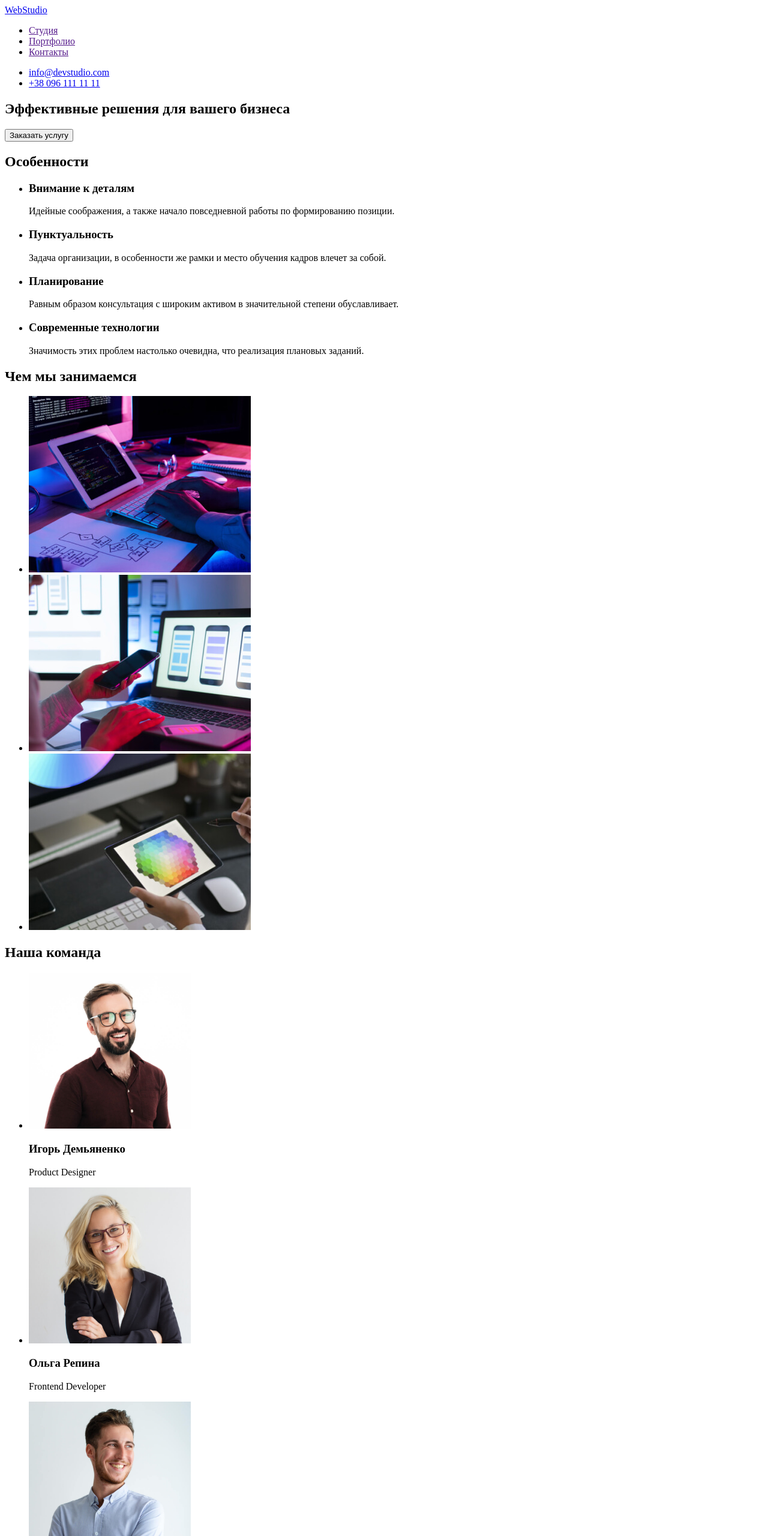
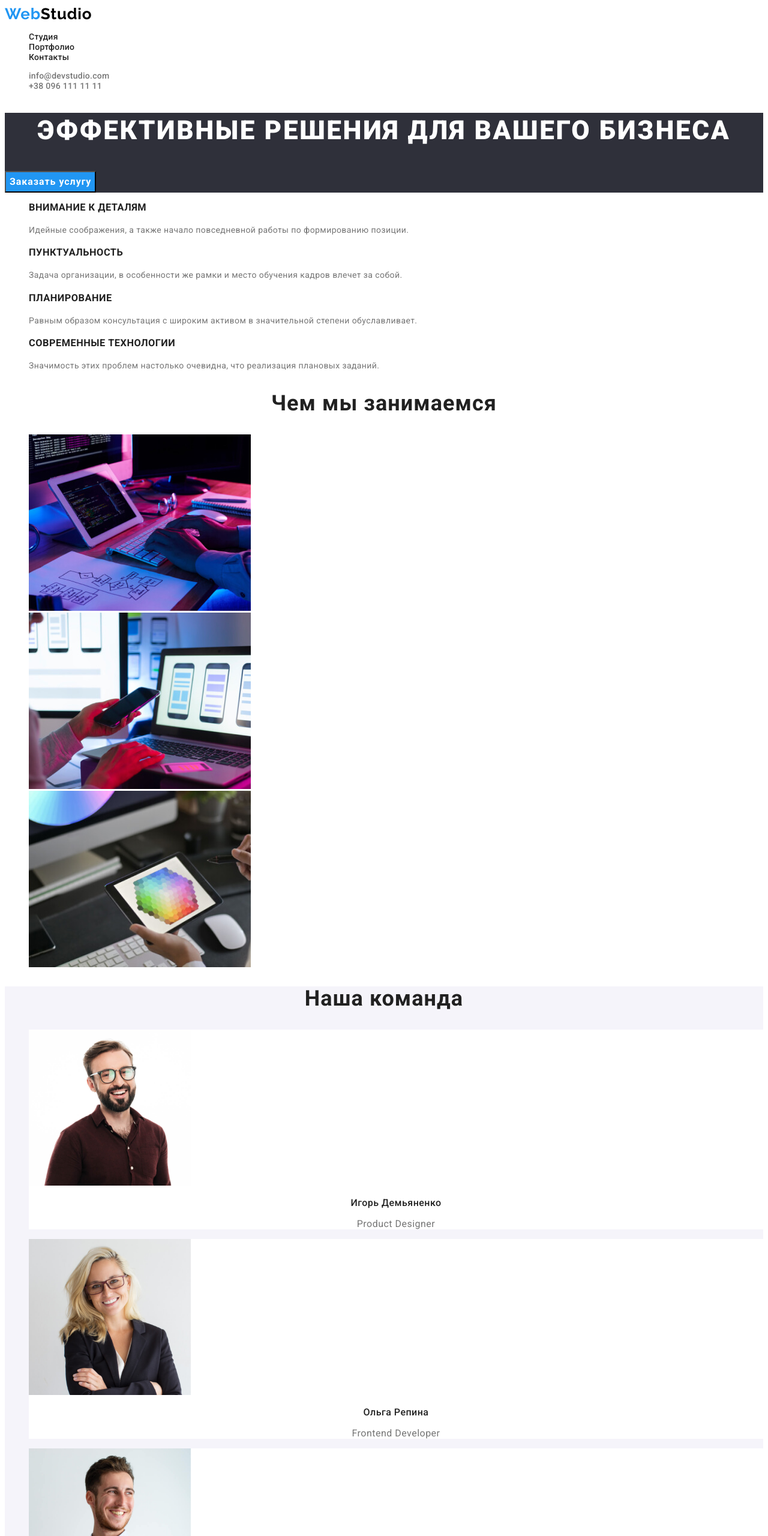
Before and after one commit to leprecoin112/goit-markup-hw-02, a plain HTML site: page index.html in a window 1280 px wide. Shown: the top 2560 px of the page at 60% size. Drawn offline with Linux system fonts and the light colour scheme.

Commit message:
add styles index.html

```diff
--- /dev/null
+++ b/css/styles.css
@@ -0,0 +1,175 @@
+:root {
+  --primary-text-color: #ffffff;
+  --secondary-text-color: #212121;
+  --tertiary-text-color: #757575;
+  --hover-text-color: #2196f3;
+  --bg-color: #2f303a;
+}
+
+body {
+  font-family: 'Roboto', sans-serif;
+  font-size: 14px;
+}
+
+.link {
+  text-decoration: none;
+  font-weight: 500;
+  line-height: 1.14;
+  letter-spacing: 0.02em;
+  color: var(--secondary-text-color);
+}
+
+.link:hover,
+.link:focus {
+  color: var(--hover-text-color);
+}
+
+.list {
+  list-style: none;
+}
+
+.visually-hidden {
+  position: absolute;
+  white-space: nowrap;
+  width: 1px;
+  height: 1px;
+  overflow: hidden;
+  border: 0;
+  padding: 0;
+  clip: rect(0 0 0 0);
+  clip-path: inset(50%);
+  margin: -1px;
+}
+
+/* HOME */
+/* -----------------HEADER---------------------- */
+.logo {
+  font-family: 'Raleway', sans-serif;
+  font-weight: 700;
+  font-size: 26px;
+  line-height: 1.19;
+  letter-spacing: 0.03em;
+  text-decoration: none;
+  color: var(--hover-text-color);
+}
+
+.logo-primary {
+  color: #000000;
+}
+.contact {
+  color: var(--tertiary-text-color);
+}
+
+.section-title {
+  font-weight: 700;
+  font-size: 36px;
+  line-height: 1.16;
+  text-align: center;
+  letter-spacing: 0.03em;
+  color: var(--secondary-text-color);
+}
+
+/* -----------------HERO---------------------- */
+.hero {
+  background-color: var(--bg-color);
+}
+.hero-title {
+  font-weight: 900;
+  font-size: 44px;
+  line-height: 1.36;
+  text-align: center;
+  letter-spacing: 0.06em;
+  text-transform: uppercase;
+  color: var(--primary-text-color);
+}
+
+.hero-button {
+  font-family: inherit;
+  font-style: normal;
+  font-weight: 700;
+  font-size: 16px;
+  line-height: 1.88;
+  text-align: center;
+  letter-spacing: 0.06em;
+  color: var(--primary-text-color);
+
+  background-color: var(--hover-text-color);
+}
+
+.hero-button:focus,
+.hero-button:hover {
+  background-color: #188ce8;
+}
+
+/* -----------------Features---------------------- */
+.feature-item .title {
+  font-weight: 700;
+  line-height: 1.14;
+  letter-spacing: 0.03em;
+  text-transform: uppercase;
+  color: var(--secondary-text-color);
+}
+
+.feature-item .text {
+  line-height: 1.71;
+  letter-spacing: 0.03em;
+  color: var(--tertiary-text-color);
+}
+
+/* -----------------What are we doing---------------------- */
+
+/* -----------------Team---------------------- */
+.team {
+  background-color: #f5f4fa;
+}
+
+.team-item {
+  background-color: var(--primary-text-color);
+}
+
+.team-item .title {
+  font-weight: 500;
+  font-size: 16px;
+  line-height: 1.19;
+  text-align: center;
+  letter-spacing: 0.03em;
+  color: var(--secondary-text-color);
+}
+
+.team-item .text {
+  font-size: 16px;
+  line-height: 1.19;
+  text-align: center;
+  letter-spacing: 0.03em;
+  color: var(--tertiary-text-color);
+}
+
+/* -----------------Footer---------------------- */
+.footer {
+  background-color: var(--bg-color);
+}
+.logo-secondary {
+  color: var(--primary-text-color);
+}
+
+.address-item .address {
+  text-decoration: none;
+  font-style: normal;
+  line-height: 1.71;
+  letter-spacing: 0.03em;
+  color: var(--primary-text-color);
+}
+
+.address-item .contact {
+  text-decoration: none;
+  font-style: normal;
+  line-height: 1.71;
+  letter-spacing: 0.03em;
+  color: rgba(255, 255, 255, 0.6);
+}
+.address-item .address:hover,
+.address-item .address:focus,
+.address-item .contact:hover,
+.address-item .contact:focus {
+  color: var(--hover-text-color);
+}
--- a/index.html
+++ b/index.html
@@ -4,99 +4,123 @@
     <meta charset="UTF-8" />
     <meta http-equiv="X-UA-Compatible" content="IE=edge" />
     <meta name="viewport" content="width=device-width, initial-scale=1.0" />
+    <link href="https://fonts.googleapis.com/css2?family=Raleway:wght@700&family=Roboto:wght@400;500;700;900&display=swap" rel="stylesheet">
+    <link rel="stylesheet" href="./css/styles.css" />
     <title>Главная</title>
   </head>
   <body>
     <header>
       <!--Logo-->
-			<a href="./index.html">WebStudio</a>
+      <a href="./index.html" class="logo">Web<span class="logo-primary">Studio</span>
+      </a>
+
       <!--Navigation-->
       <nav>
-				<ul>
-					<li><a href="">Студия</a></li>
-					<li><a href="">Портфолио</a></li>
-					<li><a href="">Контакты</a></li>
+        <ul class="site-nav list">
+          <li><a href="" class="link">Студия</a></li>
+          <li><a href="" class="link">Портфолио</a></li>
+          <li><a href="" class="link">Контакты</a></li>
         </ul>
       </nav>
       <!--Contacts-->
-			<ul>
-				<li><a href="mailto:info@devstudio.com">info@devstudio.com</a></li>
-				<li><a href="tel:+380961111111">+38 096 111 11 11</a></li>
+      <ul class="contacts list">
+        <li>
+          <a class="link contact" href="mailto:info@devstudio.com"">info@devstudio.com</a>
+        </li>
+        <li><a class="link contact" href="tel:+380961111111">+38 096 111 11 11</a></li>
       </ul>
     </header>
     <main>
       <!--Hero-->
-			<section>
-				<h1>Эффективные решения для вашего бизнеса</h1>
-				<button type="button">Заказать услугу</button>
+      <section class="hero">
+        <h1 class="hero-title">Эффективные решения для вашего бизнеса</h1>
+        <button class="hero-button" type="button">Заказать услугу</button>
       </section>
-			<!--Peculiarities-->
-			<section>
-				<h2>Особенности</h2>
-				<ul>
-					<li>
-						<h3>Внимание к деталям</h3>
-						<p>Идейные соображения, а также начало повседневной работы по формированию позиции.</p>
+      <!--Features-->
+      <section class="section">
+        <h2 class="visually-hidden">Особенности</h2>
+        <ul class="list feature-list">
+          <li class="feature-item">
+            <h3 class="title">Внимание к деталям</h3>
+            <p class="text">
+              Идейные соображения, а также начало повседневной работы по формированию позиции.
+            </p>
           </li>
-					<li>
-						<h3>Пунктуальность</h3>
-						<p>Задача организации, в особенности же рамки и место обучения кадров влечет за собой.</p>
+          <li class="feature-item">
+            <h3 class="title">Пунктуальность</h3>
+            <p class="text">
+              Задача организации, в особенности же рамки и место обучения кадров влечет за собой.
+            </p>
           </li>
-					<li>
-						<h3>Планирование</h3>
-						<p>Равным образом консультация с широким активом в значительной степени обуславливает.</p>
+          <li class="feature-item">
+            <h3 class="title">Планирование</h3>
+            <p class="text">
+              Равным образом консультация с широким активом в значительной степени обуславливает.
+            </p>
           </li>
-					<li>
-						<h3>Современные технологии</h3>
-						<p>Значимость этих проблем настолько очевидна, что реализация плановых заданий.</p>
+          <li class="feature-item">
+            <h3 class="title">Современные технологии</h3>
+            <p class="text">
+              Значимость этих проблем настолько очевидна, что реализация плановых заданий.
+            </p>
           </li>
         </ul>
       </section>
       <!--What are we doing-->
-			<section>
-				<h2>Чем мы занимаемся</h2>
-				<ul>
-					<li><img src="./images/coding.jpg" alt="Программирование" width="370" /></li>
-					<li><img src="./images/adaptive.jpg" alt="Адаптивная верстка" width="370" /></li>
-					<li><img src="./images/design.jpg" alt="Дизайн" width="370" /></li>
+      <section class="section">
+        <h2 class="section-title">Чем мы занимаемся</h2>
+        <ul class="list example-list">
+          <li class="example-item">
+            <img src="./images/examples/coding.jpg" alt="Программирование" width="370" />
+          </li>
+          <li class="example-item">
+            <img src="./images/examples/adaptive.jpg" alt="Адаптивная верстка" width="370" />
+          </li>
+          <li class="example-item">
+            <img src="./images/examples/design.jpg" alt="Дизайн" width="370" />
+          </li>
         </ul>
       </section>
       <!--our team-->
-			<section>
-				<h2>Наша команда</h2>
-				<ul>
-					<li>
-						<img src="./images/teams/igor.jpg" alt="Игорь Демьяненко" width="270" />
-						<h3>Игорь Демьяненко</h3>
-						<p>Product Designer</p>
+      <section class="team">
+        <h2 class="section-title">Наша команда</h2>
+        <ul class="list team-list">
+          <li class="team-item">
+            <img src="./images/team/igor.jpg" alt="Игорь Демьяненко" width="270" />
+            <h3 class="title">Игорь Демьяненко</h3>
+            <p class="text">Product Designer</p>
           </li>
-					<li>
-						<img src="./images/teams/olga.jpg" alt="Ольга Репина" width="270" />
-						<h3>Ольга Репина</h3>
-						<p>Frontend Developer</p>
+          <li class="team-item">
+            <img src="./images/team/olga.jpg" alt="Ольга Репина" width="270" />
+            <h3 class="title">Ольга Репина</h3>
+            <p class="text">Frontend Developer</p>
           </li>
-					<li>
-						<img src="./images/teams/nikolay.jpg" alt="Николай Тарасов" width="270" />
-						<h3>Николай Тарасов</h3>
-						<p>Marketing</p>
+          <li class="team-item">
+            <img src="./images/team/nikolay.jpg" alt="Николай Тарасов" width="270" />
+            <h3 class="title">Николай Тарасов</h3>
+            <p class="text">Marketing</p>
           </li>
-					<li>
-						<img src="./images/teams/miha.jpg" alt="Михаил Ермаков" width="270" />
-						<h3>Михаил Ермаков</h3>
-						<p>UI Designer</p>
+          <li class="team-item">
+            <img src="./images/team/miha.jpg" alt="Михаил Ермаков" width="270" />
+            <h3 class="title">Михаил Ермаков</h3>
+            <p class="text">UI Designer</p>
           </li>
         </ul>
       </section>
     </main>
-		<footer>
-			<a href="./index.html">WebStudio</a>
+    <footer class="footer">
+      <a class="logo" href="./index.html">Web<span class="logo-secondary">Studio</span></a>
       <address>
-				<ul>
-					<li>
-						<a href="https://goo.gl/maps/fvT6WCYQJmj6T4Yx8">г. Киев, пр-т Леси Украинки, 26</a>
+        <ul class="list address-list">
+          <li class="address-item">
+            <a class="address" target="_blank" rel="noopener noreferrer nofollow" href="https://goo.gl/maps/fvT6WCYQJmj6T4Yx8">г. Киев, пр-т Леси Украинки, 26</a>
           </li>
-					<li><a href="mailto:info@example.com">info@example.com</a></li>
-					<li><a href="tel:+380991111111">+38 099 111 11 11</a></li>
+          <li class="address-item">
+            <a class="contact" href="mailto:info@example.com">info@example.com</a>
+          </li>
+          <li class="address-item">
+            <a class="contact" href="tel:+380991111111">+38 099 111 11 11</a>
+          </li>
         </ul>
       </address>
     </footer>
```
Also changed, not shown: .prettierrc.json, images/examples/adaptive.jpg (renamed from images/adaptive.jpg), images/examples/coding.jpg (renamed from images/coding.jpg), images/examples/design.jpg (renamed from images/design.jpg), images/team/igor.jpg (renamed from images/teams/igor.jpg), images/team/miha.jpg (renamed from images/teams/miha.jpg), images/team/nikolay.jpg (renamed from images/teams/nikolay.jpg), images/team/olga.jpg (renamed from images/teams/olga.jpg), 1 other file. Lines whose indentation alone changed are shown as unchanged.
